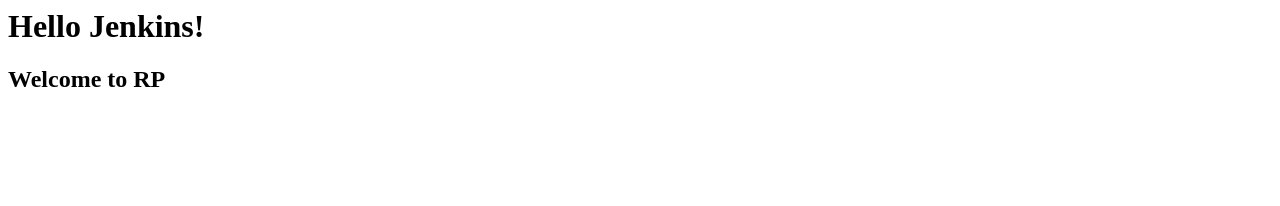
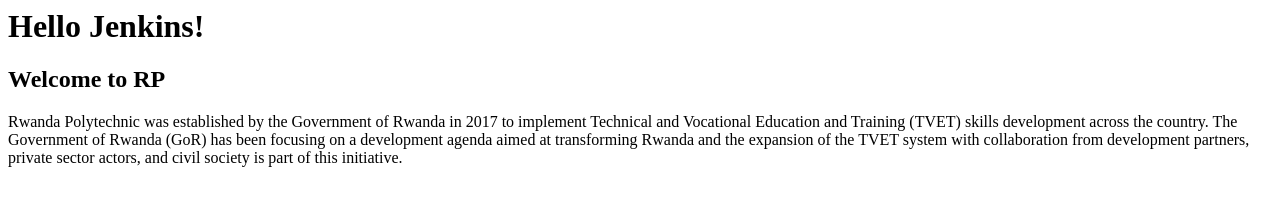
Before and after one commit to sun-kic/jenkins-test2025, a plain HTML site: page index.html in a window 1280 px wide. Drawn offline with Linux system fonts and the light colour scheme.

Commit message:
Update index.html

```diff
--- a/index.html
+++ b/index.html
@@ -1,2 +1,3 @@
 <h1>Hello Jenkins!</h1>
 <h2>Welcome to RP</h2>
+<p>Rwanda Polytechnic was established by the Government of Rwanda in 2017 to implement Technical and Vocational Education and Training (TVET) skills development across the country. The Government of Rwanda (GoR) has been focusing on a development agenda aimed at transforming Rwanda and the expansion of the TVET system with collaboration from development partners, private sector actors, and civil society is part of this initiative.</p>
```
